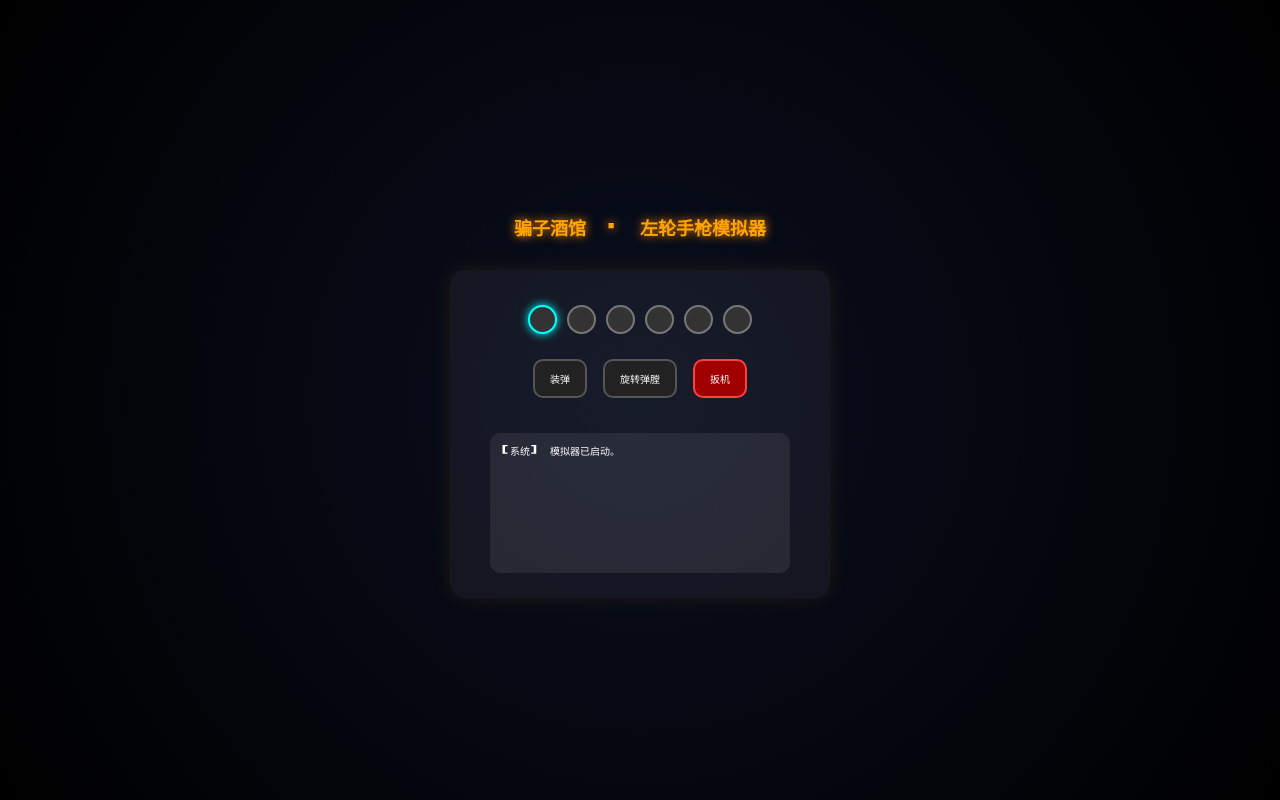
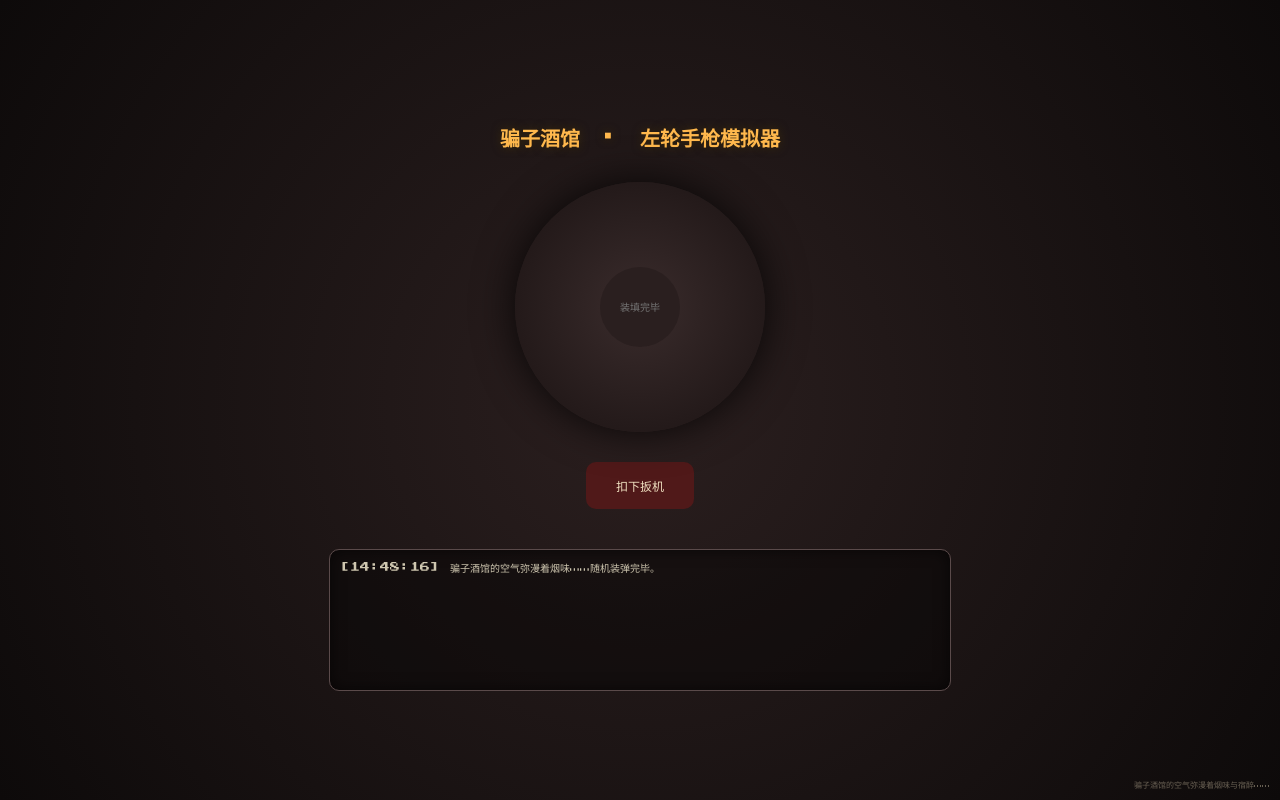
Before and after one commit to JimmyQrg/pianzijiuguan, a plain HTML site: page index.html in a window 1280 px wide. Drawn offline with Linux system fonts and the light colour scheme.

Commit message:
Update index.html

```diff
--- a/index.html
+++ b/index.html
@@ -4,182 +4,154 @@
 <meta charset="UTF-8">
 <meta name="viewport" content="width=device-width, initial-scale=1.0">
 <title>骗子酒馆 · 左轮手枪模拟器</title>
-<link href="https://fonts.googleapis.com/css2?family=Press+Start+2P&display=swap" rel="stylesheet">
 <style>
+@import url('https://fonts.googleapis.com/css2?family=Press+Start+2P&display=swap');
+
 body {
-        font-family: "Press Start 2P", monospace;
-        background: radial-gradient(circle at center, #0a0f1f, #000);
-        color: #fff;
+  margin: 0;
+  height: 100vh;
+  background: radial-gradient(circle at center, #2b1f1f 0%, #0d0a0a 100%);
+  color: #f0e0c0;
+  font-family: 'Press Start 2P', monospace;
   display: flex;
   flex-direction: column;
   align-items: center;
   justify-content: center;
-        height: 100vh;
-        margin: 0;
   overflow: hidden;
 }
 
 h1 {
-        color: #ffa500;
-        text-shadow: 0 0 10px #ff8800;
-        font-size: 18px;
+  font-size: 20px;
+  color: #ffb84d;
+  text-shadow: 0 0 10px #3b2b0b;
   margin-bottom: 30px;
 }
 
-    .gun-container {
+#gun {
+  width: 250px;
+  height: 250px;
+  border-radius: 50%;
+  background: radial-gradient(circle at center, #3a2c2c 0%, #1a1212 100%);
+  box-shadow: 0 0 40px rgba(0,0,0,0.8);
+  position: relative;
   display: flex;
-        flex-direction: column;
   align-items: center;
-        gap: 15px;
-        background: rgba(255, 255, 255, 0.05);
-        padding: 25px 40px;
-        border-radius: 15px;
-        box-shadow: 0 0 20px rgba(255, 165, 0, 0.1);
+  justify-content: center;
+}
+
+#barrel {
+  width: 80px;
+  height: 80px;
+  background: #2a1f1f;
+  border-radius: 50%;
+  position: absolute;
+  top: calc(50% - 40px);
+  left: calc(50% - 40px);
+  display: flex;
+  align-items: center;
+  justify-content: center;
+  color: #777;
+  font-size: 10px;
 }
 
 button {
-        font-family: "Press Start 2P", monospace;
-        font-size: 10px;
-        color: white;
-        background: #222;
-        border: 2px solid #555;
-        padding: 10px 15px;
+  margin-top: 30px;
+  background: #501919;
+  color: #f0e0c0;
+  border: none;
+  padding: 15px 30px;
   border-radius: 10px;
+  font-family: 'Press Start 2P', monospace;
+  font-size: 12px;
   cursor: pointer;
   transition: 0.2s;
 }
-
 button:hover {
-        background: #444;
-        transform: scale(1.05);
+  background: #732a2a;
+  box-shadow: 0 0 15px rgba(255,255,255,0.1);
 }
 
-    .fire-btn {
-        background: #a00000;
-        border-color: #ff4040;
+#log {
+  margin-top: 40px;
+  width: 80%;
+  max-width: 600px;
+  height: 120px;
+  background: rgba(0,0,0,0.4);
+  border: 1px solid #5a4a4a;
+  border-radius: 10px;
+  overflow-y: auto;
+  padding: 10px;
+  font-size: 10px;
+  color: #cfc7b0;
+  box-shadow: inset 0 0 15px rgba(0,0,0,0.6);
 }
 
-    .fire-btn:hover {
-        background: #ff0000;
+.fade {
+  animation: fade 0.5s ease;
+}
+@keyframes fade {
+  from {opacity: 0;}
+  to {opacity: 1;}
 }
 
-    .log-box {
-        margin-top: 20px;
-        width: 280px;
-        height: 120px;
-        background: rgba(255, 255, 255, 0.08);
-        border-radius: 10px;
-        padding: 10px;
-        overflow-y: auto;
-        font-size: 10px;
-        line-height: 1.5;
-        white-space: pre-line;
-    }
-
-    .chamber {
-        display: flex;
-        justify-content: center;
-        gap: 10px;
-        margin: 10px 0;
-    }
-
-    .slot {
-        width: 25px;
-        height: 25px;
-        border-radius: 50%;
-        background: #333;
-        border: 2px solid #777;
-    }
-
-    .slot.loaded {
-        background: #ffb300;
-        box-shadow: 0 0 8px #ffb300;
-    }
-
-    .slot.current {
-        border-color: #00ffff;
-        box-shadow: 0 0 10px #00ffff;
+.ambient {
+  position: fixed;
+  bottom: 10px;
+  right: 10px;
+  font-size: 8px;
+  opacity: 0.4;
 }
 </style>
 </head>
 <body>
 <h1>骗子酒馆 · 左轮手枪模拟器</h1>
 
-    <div class="gun-container">
-        <div class="chamber" id="chamber"></div>
-
-        <div>
-            <button id="load">装弹</button>
-            <button id="spin">旋转弹膛</button>
-            <button class="fire-btn" id="fire">扳机</button>
+<div id="gun">
+  <div id="barrel">装填完毕</div>
 </div>
 
-        <div class="log-box" id="log">[系统] 模拟器已启动。</div>
-    </div>
+<button id="trigger">扣下扳机</button>
+
+<div id="log"></div>
+<div class="ambient">骗子酒馆的空气弥漫着烟味与宿醉……</div>
 
 <script>
-    const chamber = document.getElementById('chamber');
-    const logBox = document.getElementById('log');
-    const slots = [];
-    let bulletIndex = -1;
-    let currentIndex = 0;
-    let loaded = false;
+let chambers = [false, false, false, false, false, false];
+let bulletPosition = Math.floor(Math.random() * 6);
+chambers[bulletPosition] = true;
+let currentPosition = 0;
+let gameOver = false;
 
-    function log(msg) {
-        const time = new Date().toLocaleTimeString();
-        logBox.textContent += `\n[${time}] ${msg}`;
-        logBox.scrollTop = logBox.scrollHeight;
+const log = document.getElementById('log');
+const barrel = document.getElementById('barrel');
+const trigger = document.getElementById('trigger');
+
+function addLog(text) {
+  const time = new Date().toLocaleTimeString('zh-CN', { hour12: false });
+  log.innerHTML += `[${time}] ${text}<br>`;
+  log.scrollTop = log.scrollHeight;
 }
 
-    // 初始化弹膛
-    function initChamber() {
-        chamber.innerHTML = '';
-        for (let i = 0; i < 6; i++) {
-            const div = document.createElement('div');
-            div.classList.add('slot');
-            chamber.appendChild(div);
-            slots.push(div);
+addLog("骗子酒馆的空气弥漫着烟味……随机装弹完毕。");
+
+trigger.addEventListener('click', () => {
+  if (gameOver) return;
+  barrel.classList.add('fade');
+  setTimeout(() => barrel.classList.remove('fade'), 500);
+
+  if (chambers[currentPosition]) {
+    barrel.textContent = "💥 砰！";
+    addLog("砰！你倒在酒馆的木地板上。");
+    gameOver = true;
+    trigger.textContent = "……游戏结束";
+    trigger.disabled = true;
+    document.body.style.background = "radial-gradient(circle at center, #4b0000 0%, #0a0000 100%)";
+  } else {
+    barrel.textContent = "咔……";
+    addLog("咔……没响。酒馆的气氛更沉重了。");
+    currentPosition = (currentPosition + 1) % 6;
   }
-        updateChamber();
-    }
-
-    function updateChamber() {
-        slots.forEach((slot, i) => {
-            slot.classList.remove('loaded', 'current');
-            if (i === bulletIndex) slot.classList.add('loaded');
-            if (i === currentIndex) slot.classList.add('current');
 });
-    }
-
-    document.getElementById('load').onclick = () => {
-        bulletIndex = Math.floor(Math.random() * 6);
-        currentIndex = 0;
-        loaded = true;
-        log("装弹完成。子弹已上膛。");
-        updateChamber();
-    };
-
-    document.getElementById('spin').onclick = () => {
-        if (!loaded) return log("请先装弹！");
-        currentIndex = Math.floor(Math.random() * 6);
-        log("旋转弹膛…… 位置随机！");
-        updateChamber();
-    };
-
-    document.getElementById('fire').onclick = () => {
-        if (!loaded) return log("还没有装弹。");
-        if (currentIndex === bulletIndex) {
-            log("💥 砰！你死了。");
-            loaded = false;
-            updateChamber();
-        } else {
-            log("咔。没事。下一轮……");
-            currentIndex = (currentIndex + 1) % 6;
-            updateChamber();
-        }
-    };
-
-    initChamber();
 </script>
 </body>
 </html>
```
Lines whose indentation alone changed are shown as unchanged.
